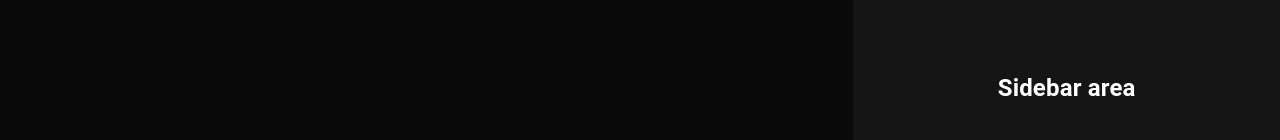
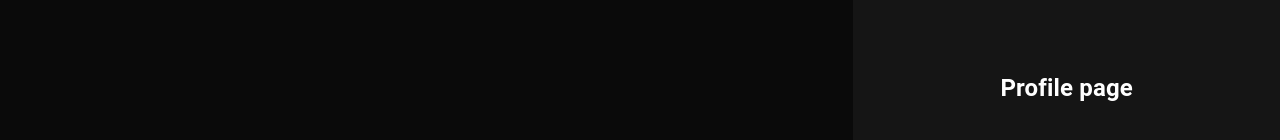
Before and after one commit to Desmondgoldsmith/ts---re, a React (Create React App) app: page / in a window 1280 px wide. Shown: the part 312-452 px from the top of the page. Built offline with nearby package versions, Linux system fonts and the light colour scheme.

Commit message:
feat: working on the profile component

```diff
--- /dev/null
+++ b/src/components/profile/profile.compoents.tsx
@@ -0,0 +1,5 @@
+import React , {FC, ReactElement} from 'react'
+
+export const Profile:FC = ():ReactElement => {
+    return <h2>Profile page</h2>
+}
--- a/src/components/sidebar/sidebar.components.tsx
+++ b/src/components/sidebar/sidebar.components.tsx
@@ -1,5 +1,6 @@
 import React , {FC , ReactElement} from 'react'
 import Grid from '@mui/material/Grid';
+import {Profile} from '../profile/profile.compoents'
 
 
 export const Sidebar:FC = ():ReactElement => {
@@ -21,7 +22,7 @@ export const Sidebar:FC = ():ReactElement => {
         alignItems: 'center',
       }}
     >
-        <h2>Sidebar area</h2>
+        <Profile/>
     </Grid>
     </div>
          )
--- /dev/null
+++ b/src/components/task-area/task-area.components.tsx
@@ -0,0 +1,10 @@
+import React , {FC, ReactElement} from 'react'
+import Grid from '@mui/material/Grid';
+
+export const TaskArea:FC = ():ReactElement => {
+  return(
+    <Grid item md={8} px={4}>
+    <h2>Content Area</h2>
+    </Grid>
+  )
+}
--- a/src/pages/dashboard/dashboard-pages.tsx
+++ b/src/pages/dashboard/dashboard-pages.tsx
@@ -1,13 +1,12 @@
 import React, {FC, ReactElement} from 'react'
 import Grid from '@mui/material/Grid';
 import {Sidebar} from '../../components/sidebar/sidebar.components'
+import {TaskArea} from '../../components/task-area/task-area.components'
 
 export const Dashboard:FC = ():ReactElement => {
     return(
             <Grid container minHeight="100vh" p={0} m={0}>
-            <Grid item md={8} px={4}>
-            <h2>Content Area</h2>
-            </Grid>
+            <TaskArea/>
             <Sidebar/>
             </Grid>
           )
```
